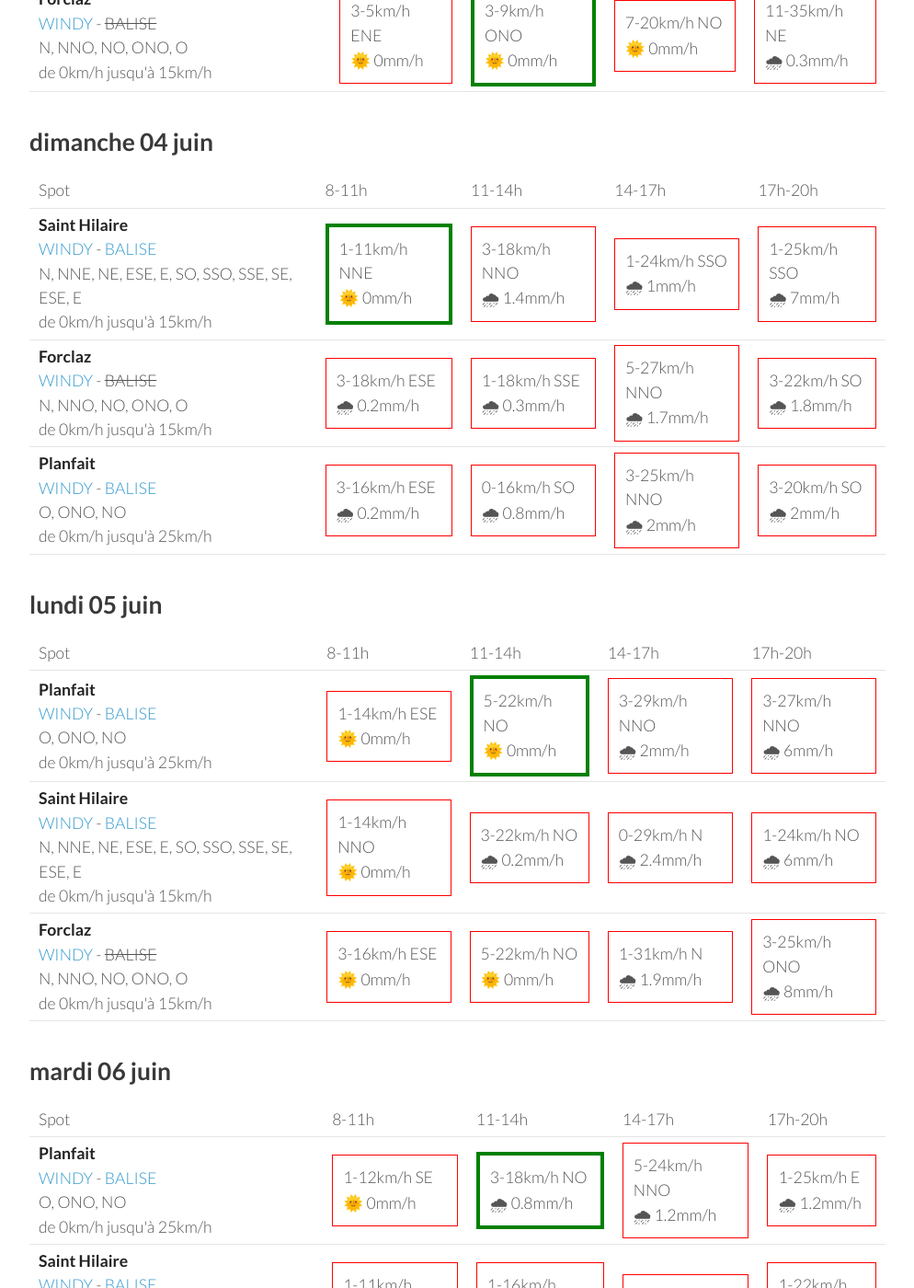
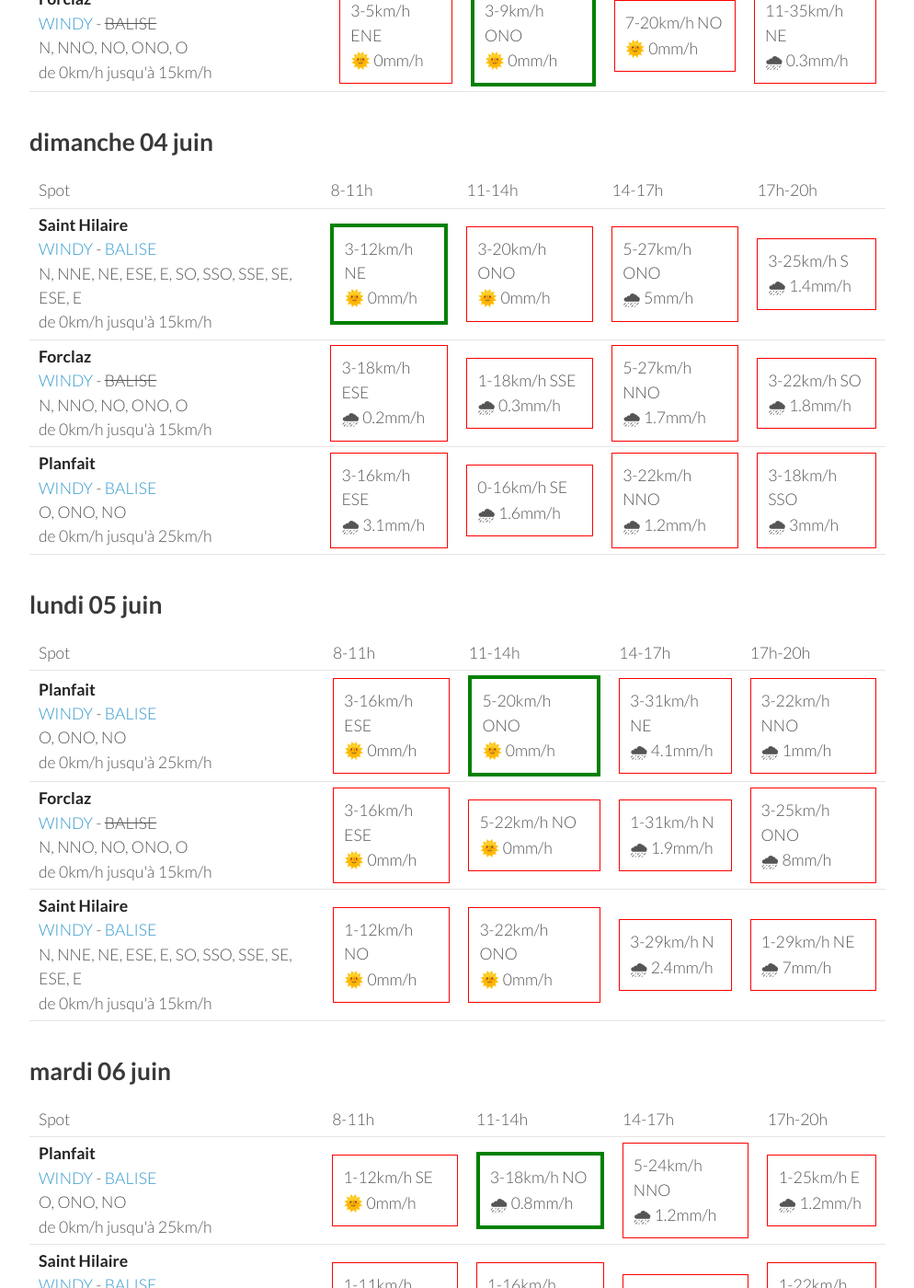
Before and after one commit to parapente-dans-le-nord/parapente-dans-le-nord.github.io, a Jekyll site: the page built from alpes_nord.markdown, in a window 1280 px wide and 1400 px high, scrolled down 1159 px. Shown: the whole window at 92% size, without its empty margins (26-1020 px from the left). Built offline with Jekyll 4.4.1, drawn with Linux system fonts in a browser that asks for light colours; some of the changed text lies outside the part shown.

Commit message:
update index.markdown

```diff
--- a/alpes_nord.markdown
+++ b/alpes_nord.markdown
@@ -113,10 +113,10 @@ page mise à jour le vendredi 02 juin 13:26
 <tr>
         <td><strong>Saint Hilaire</strong><br><a href="https://windy.com/45.307/5.888?45.087,5.889,9,m:eUFagkX">WINDY</a> - <span class=""><a href="http://www.balisemeteo.com/balise.php?idBalise=61">BALISE</a> </span><br> <span class="vent-favorable">N, NNE, NE, ESE, E, SO, SSO, SSE, SE, ESE, E</span><br><span class="force-vent">de 0km/h jusqu'à 15km/h</span> </td>
 
-            <td><div class="flyable"><p>1-11km/h NNE</p><p>🌞 0mm/h</p></div></td>
-            <td><div class="not-flyable"><p>3-18km/h NNO</p><p>🌧 1.4mm/h</p></div></td>
-            <td><div class="not-flyable"><p>1-24km/h SSO</p><p>🌧 1mm/h</p></div></td>
-            <td><div class="not-flyable"><p>1-25km/h SSO</p><p>🌧 7mm/h</p></div></td>
+            <td><div class="flyable"><p>3-12km/h NE</p><p>🌞 0mm/h</p></div></td>
+            <td><div class="not-flyable"><p>3-20km/h ONO</p><p>🌞 0mm/h</p></div></td>
+            <td><div class="not-flyable"><p>5-27km/h ONO</p><p>🌧 5mm/h</p></div></td>
+            <td><div class="not-flyable"><p>3-25km/h S</p><p>🌧 1.4mm/h</p></div></td>
 
 
     </tr>
@@ -133,10 +133,10 @@ page mise à jour le vendredi 02 juin 13:26
 <tr>
         <td><strong>Planfait</strong><br><a href="https://windy.com/45.853/6.223?45.415,6.223,8">WINDY</a> - <span class=""><a href="https://www.openwindmap.org/PP496">BALISE</a> </span><br> <span class="vent-favorable">O, ONO, NO</span><br><span class="force-vent">de 0km/h jusqu'à 25km/h</span> </td>
 
-            <td><div class="not-flyable"><p>3-16km/h ESE</p><p>🌧 0.2mm/h</p></div></td>
-            <td><div class="not-flyable"><p>0-16km/h SO</p><p>🌧 0.8mm/h</p></div></td>
-            <td><div class="not-flyable"><p>3-25km/h NNO</p><p>🌧 2mm/h</p></div></td>
-            <td><div class="not-flyable"><p>3-20km/h SO</p><p>🌧 2mm/h</p></div></td>
+            <td><div class="not-flyable"><p>3-16km/h ESE</p><p>🌧 3.1mm/h</p></div></td>
+            <td><div class="not-flyable"><p>0-16km/h SE</p><p>🌧 1.6mm/h</p></div></td>
+            <td><div class="not-flyable"><p>3-22km/h NNO</p><p>🌧 1.2mm/h</p></div></td>
+            <td><div class="not-flyable"><p>3-18km/h SSO</p><p>🌧 3mm/h</p></div></td>
 
 
     </tr>
@@ -159,20 +159,10 @@ page mise à jour le vendredi 02 juin 13:26
 <tr>
         <td><strong>Planfait</strong><br><a href="https://windy.com/45.853/6.223?45.415,6.223,8">WINDY</a> - <span class=""><a href="https://www.openwindmap.org/PP496">BALISE</a> </span><br> <span class="vent-favorable">O, ONO, NO</span><br><span class="force-vent">de 0km/h jusqu'à 25km/h</span> </td>
 
-            <td><div class="not-flyable"><p>1-14km/h ESE</p><p>🌞 0mm/h</p></div></td>
-            <td><div class="flyable"><p>5-22km/h NO</p><p>🌞 0mm/h</p></div></td>
-            <td><div class="not-flyable"><p>3-29km/h NNO</p><p>🌧 2mm/h</p></div></td>
-            <td><div class="not-flyable"><p>3-27km/h NNO</p><p>🌧 6mm/h</p></div></td>
-
-
-    </tr>
-<tr>
-        <td><strong>Saint Hilaire</strong><br><a href="https://windy.com/45.307/5.888?45.087,5.889,9,m:eUFagkX">WINDY</a> - <span class=""><a href="http://www.balisemeteo.com/balise.php?idBalise=61">BALISE</a> </span><br> <span class="vent-favorable">N, NNE, NE, ESE, E, SO, SSO, SSE, SE, ESE, E</span><br><span class="force-vent">de 0km/h jusqu'à 15km/h</span> </td>
-
-            <td><div class="not-flyable"><p>1-14km/h NNO</p><p>🌞 0mm/h</p></div></td>
-            <td><div class="not-flyable"><p>3-22km/h NO</p><p>🌧 0.2mm/h</p></div></td>
-            <td><div class="not-flyable"><p>0-29km/h N</p><p>🌧 2.4mm/h</p></div></td>
-            <td><div class="not-flyable"><p>1-24km/h NO</p><p>🌧 6mm/h</p></div></td>
+            <td><div class="not-flyable"><p>3-16km/h ESE</p><p>🌞 0mm/h</p></div></td>
+            <td><div class="flyable"><p>5-20km/h ONO</p><p>🌞 0mm/h</p></div></td>
+            <td><div class="not-flyable"><p>3-31km/h NE</p><p>🌧 4.1mm/h</p></div></td>
+            <td><div class="not-flyable"><p>3-22km/h NNO</p><p>🌧 1mm/h</p></div></td>
 
 
     </tr>
@@ -183,6 +173,16 @@ page mise à jour le vendredi 02 juin 13:26
             <td><div class="not-flyable"><p>5-22km/h NO</p><p>🌞 0mm/h</p></div></td>
             <td><div class="not-flyable"><p>1-31km/h N</p><p>🌧 1.9mm/h</p></div></td>
             <td><div class="not-flyable"><p>3-25km/h ONO</p><p>🌧 8mm/h</p></div></td>
+
+
+    </tr>
+<tr>
+        <td><strong>Saint Hilaire</strong><br><a href="https://windy.com/45.307/5.888?45.087,5.889,9,m:eUFagkX">WINDY</a> - <span class=""><a href="http://www.balisemeteo.com/balise.php?idBalise=61">BALISE</a> </span><br> <span class="vent-favorable">N, NNE, NE, ESE, E, SO, SSO, SSE, SE, ESE, E</span><br><span class="force-vent">de 0km/h jusqu'à 15km/h</span> </td>
+
+            <td><div class="not-flyable"><p>1-12km/h NO</p><p>🌞 0mm/h</p></div></td>
+            <td><div class="not-flyable"><p>3-22km/h ONO</p><p>🌞 0mm/h</p></div></td>
+            <td><div class="not-flyable"><p>3-29km/h N</p><p>🌧 2.4mm/h</p></div></td>
+            <td><div class="not-flyable"><p>1-29km/h NE</p><p>🌧 7mm/h</p></div></td>
 
 
     </tr>
```
Also changed, not shown: other parts of alpes_nord.markdown (+1 -1 lines).
